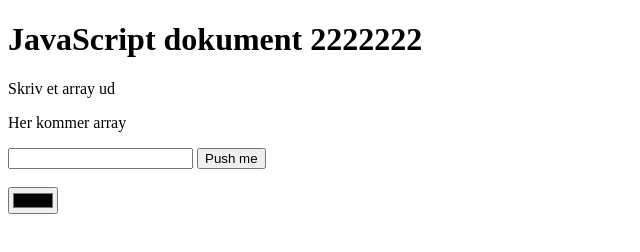
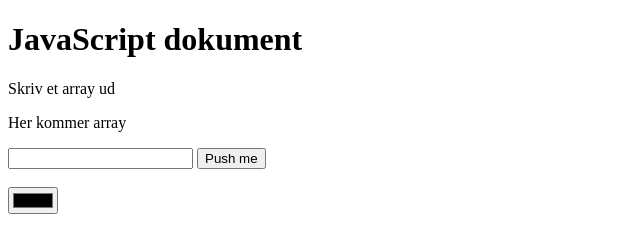
Before and after one commit to TobiasSolv/javascriptVV1, a plain HTML site: page index.html in a window 1280 px wide. Shown: the whole page, without its empty margins (0-640 px from the left). Drawn offline with Linux system fonts and the light colour scheme.

Commit message:
uden 2222

```diff
--- a/index.html
+++ b/index.html
@@ -5,7 +5,7 @@
   <title>Min første JavaScript side</title>
 </head>
 <body>
-<h1>JavaScript dokument 2222222</h1>
+<h1>JavaScript dokument</h1>
 <p>Skriv et array ud</p>
 <p id="demo"> Her kommer array</p>
 
--- a/package.json
+++ /dev/null
@@ -1,6 +0,0 @@
-{
-  "name": "javascriptVV1",
-  "version": "1.0.0",
-  "dependencies": {
-  }
-}
```
